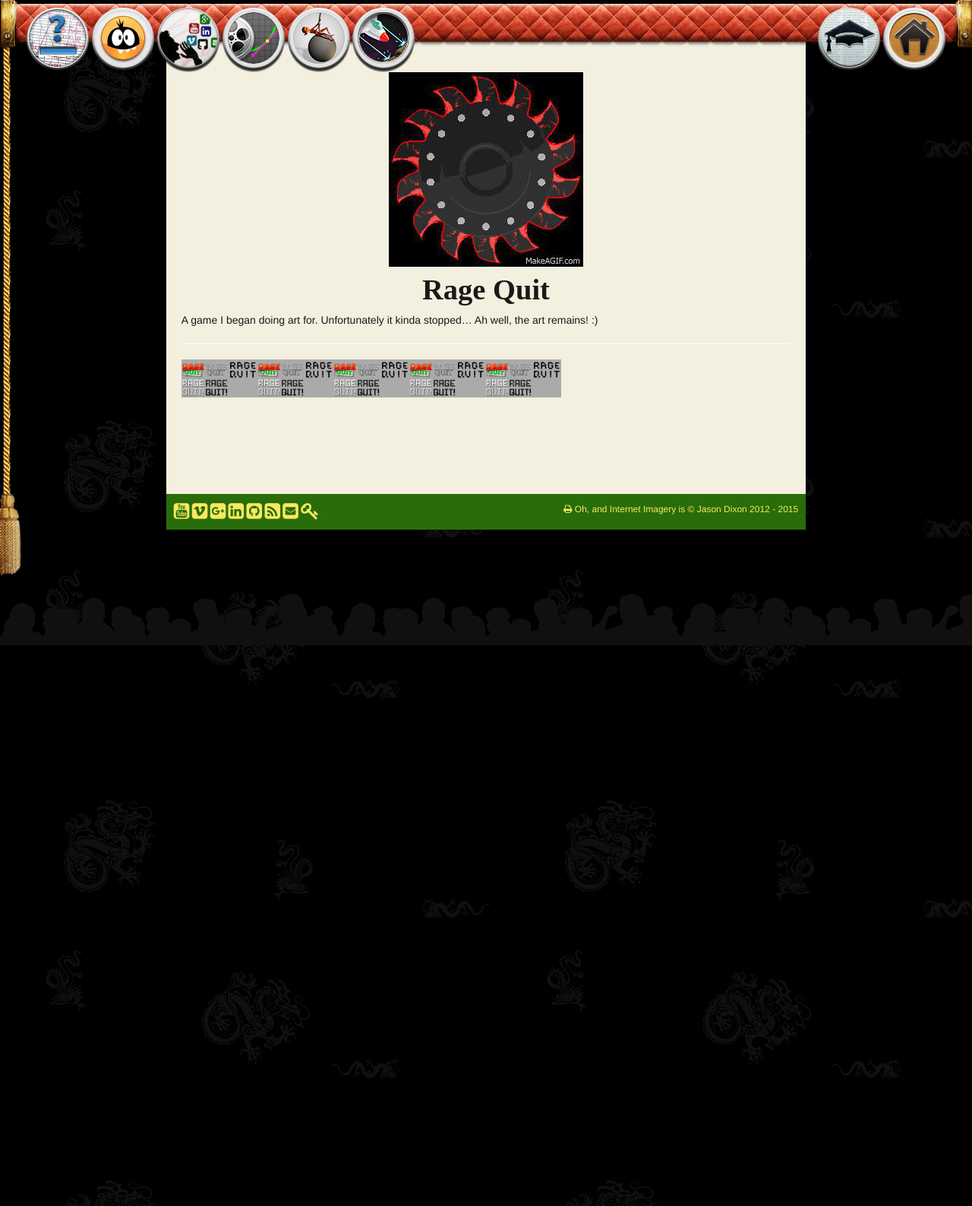
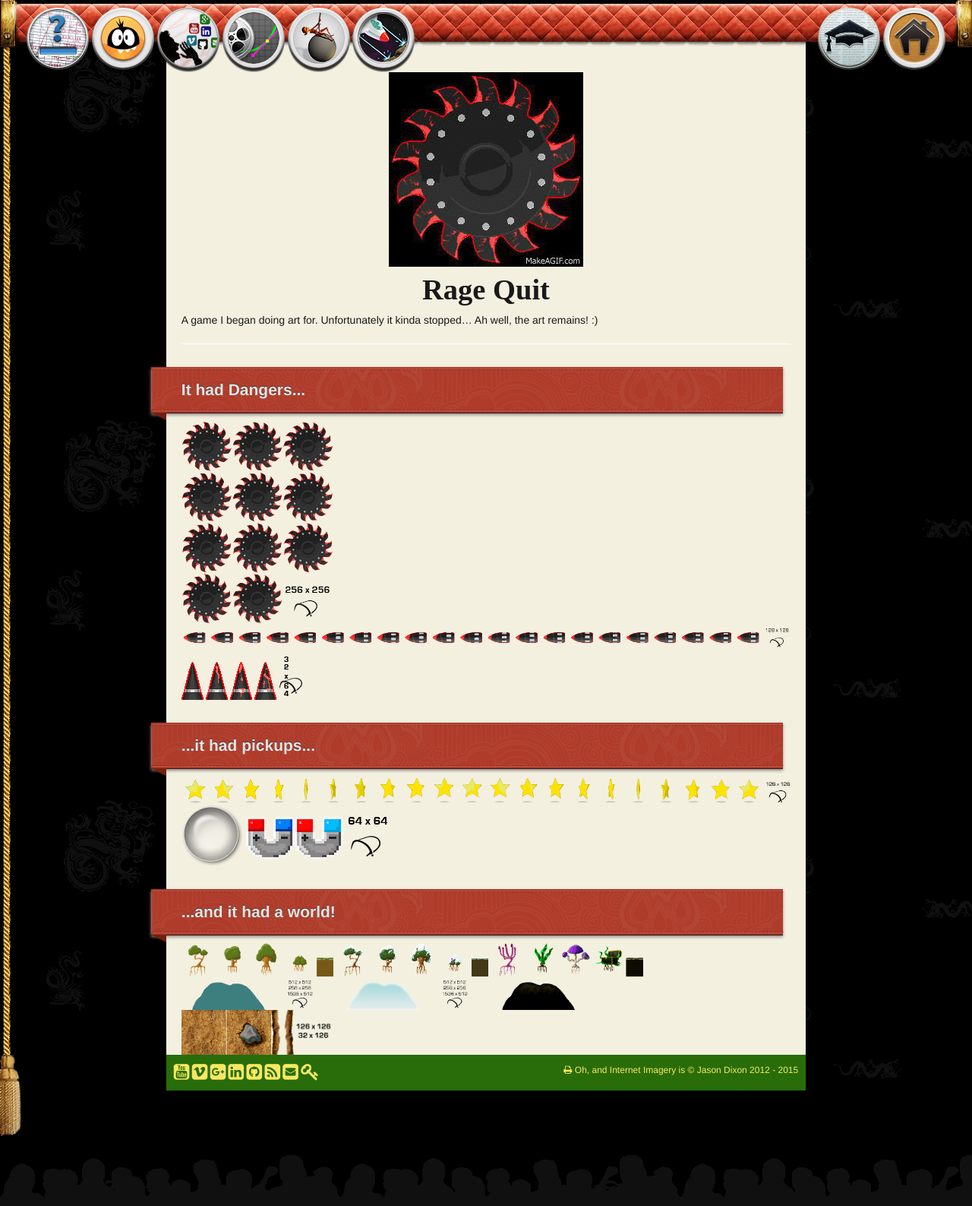
Before and after one commit to internetimagery/internetimagery.github.io, a Jekyll site: the page built from games/ragequit/index.md, in a window 1280 px wide. Shown: the whole page at 76% size. Built offline with Jekyll 4.4.1, drawn with Linux system fonts in a browser that asks for light colours; nearby versions of some CDN libraries; some web fonts are replaced.

Commit message:
updated ragequit stuff

```diff
--- a/css/common.sass
+++ b/css/common.sass
@@ -28,6 +28,7 @@ h2
 
 // RIBBON
 h3
+	clear: both
 	position: relative
 	font-size: 1.5em
 	font-weight: bold
--- a/games/ragequit/index.md
+++ b/games/ragequit/index.md
@@ -11,8 +11,27 @@ A game I began doing art for. Unfortunately it kinda stopped... Ah well, the art
 
 ----
 
-<img class="pull-left" src="/games/ragequit/rage_logoconcepts.jpg" width="100px">
-<img class="pull-left" src="/games/ragequit/rage_logoconcepts.jpg" width="100px">
-<img class="pull-left" src="/games/ragequit/rage_logoconcepts.jpg" width="100px">
-<img class="pull-left" src="/games/ragequit/rage_logoconcepts.jpg" width="100px">
-<img class="pull-left" src="/games/ragequit/rage_logoconcepts.jpg" width="100px">
+<div>
+    <h3>It had Dangers...</h3>
+
+    <img src="/games/ragequit/buzzsaw_black_sheet256x256.png" width="200px">
+    <img src="/games/ragequit/bullet128x128.png">
+    <img src="/games/ragequit/spike_sheet32x64.png">
+</div>
+
+<div>
+    <h3>...it had pickups...</h3>
+
+    <img src="/games/ragequit/star_sheet126x126.png">
+    <img src="/games/ragequit/Bubble.png">
+    <img src="/games/ragequit/magnet_sheet64x64.png">
+</div>
+
+<div>
+    <h3>...and it had a world!</h3>
+
+    <img src="/games/ragequit/tree_sheet512x512.png" width="200px">
+    <img src="/games/ragequit/snowtree_sheet512x512.png" width="200px">
+    <img src="/games/ragequit/underwater_tree.png" width="200px">
+    <img src="/games/ragequit/ground_sheet126x126.png" width="200px">
+</div>
```
